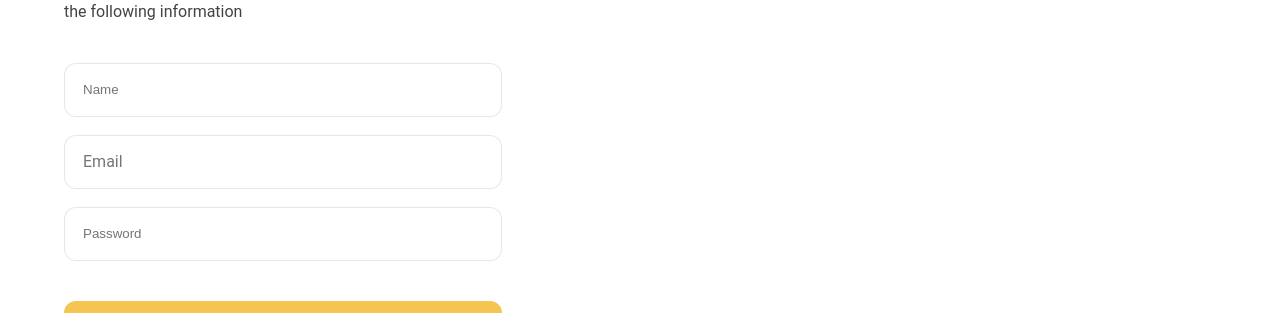
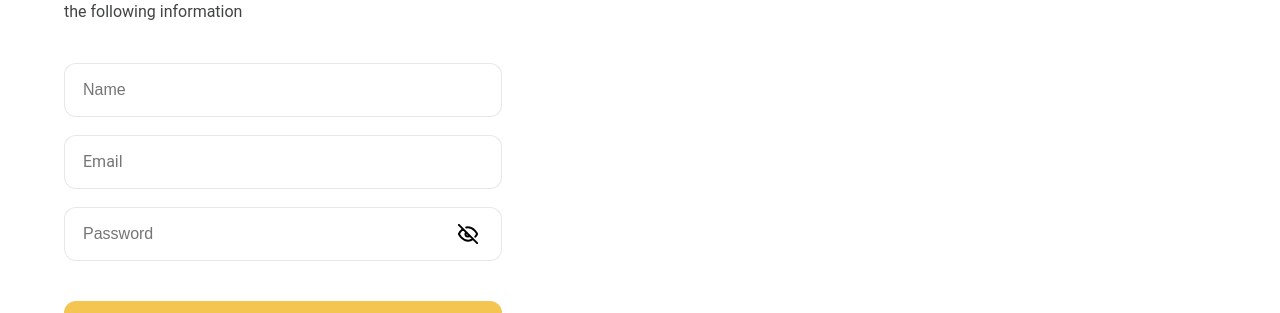
Before and after one commit to Myrosya-fsd/learn-lingo, a React (Vite) app: page /registration in a window 1280 px wide. Shown: the part 253-566 px from the top of the page. Built offline with nearby package versions, Linux system fonts and the light colour scheme; no server answers.

Commit message:
add_icons_eyes

```diff
--- a/src/components/Login/Login.jsx
+++ b/src/components/Login/Login.jsx
@@ -88,11 +88,11 @@ const Login = ({ onClose, openRegistration }) => {
             onClick={() => setShowPassword(!showPassword)}
           >
             {showPassword ? (
-              <svg className={styles.iconEyye} width="32" height="32">
+              <svg className={styles.iconEyye} width="20" height="20">
                 <use xlinkHref="/symbol-defs-2.svg#icon-eye" />
               </svg>
             ) : (
-              <svg className={styles.iconEyye} width="32" height="32">
+              <svg className={styles.iconEyye} width="20" height="20">
                 <use xlinkHref="/symbol-defs-2.svg#icon-eye-off" />
               </svg>
             )}
--- a/src/components/Login/Login.module.css
+++ b/src/components/Login/Login.module.css
@@ -87,34 +87,54 @@
   color: #ffffff;
 }
 
+.login input.contactBlockInput {
+  width: 438px !important;
+}
+
+.wrapper {
+  position: relative;
+  margin-bottom: 40px;
+  height: 54px;
+}
+
+.contactBlockInput {
+  border: 1px solid rgba(18, 20, 23, 0.1);
+  border-radius: 12px;
+  padding: 16px 50px 16px 18px;
+  width: 438px;
+  height: 54px;
+  margin-bottom: 18px;
+  box-sizing: border-box;
+  font-family: var(--font-family);
+  font-size: 16px;
+  line-height: 137%;
+}
+
+.contactBlockInputBt {
+  margin-bottom: 40px;
+}
+
+.eyeButton {
+  position: absolute;
+  right: 17px;
+  top: 50%;
+  transform: translateY(-50%);
+  display: flex;
+  align-items: center;
+  justify-content: center;
+  background: none;
+  border: none;
+  cursor: pointer;
+  width: 32px;
+  background-color: #fff;
+  border: none;
+}
+
 .iconEyye {
   display: inline-block;
   width: 20px;
   height: 20px;
-  stroke-width: 0;
   stroke: currentColor;
   fill: #fff;
+  flex-shrink: 0;
 }
-
-.eyeButton {
-  background-color: #fff;
-  border: none;
-}
-
-.wrapper {
-  position: relative;
-}
-.eyeButton {
-  position: absolute;
-  right: 16px;
-  top: 50%;
-  transform: translateY(-50%);
-  cursor: pointer;
-  display: flex;
-  align-items: center;
-  justify-content: center;
-}
-
-.login input.contactBlockInput {
-  width: 438px !important;
-}
--- a/src/components/Registration/Registration.jsx
+++ b/src/components/Registration/Registration.jsx
@@ -6,6 +6,7 @@ const Registration = ({ onClose }) => {
   const [email, setEmail] = useState("");
   const [password, setPassword] = useState("");
   const [errors, setErrors] = useState({});
+  const [showPassword, setShowPassword] = useState(false);
 
   const validate = () => {
     const newErrors = {};
@@ -74,6 +75,7 @@ const Registration = ({ onClose }) => {
           onChange={(e) => setEmail(e.target.value)}
         />
 
+        <div className={styles.wrapper}>
           <input
             className={`${styles.contactBlockInput} ${styles.contactBlockInputBt}`}
             type="password"
@@ -81,6 +83,23 @@ const Registration = ({ onClose }) => {
             value={password}
             onChange={(e) => setPassword(e.target.value)}
           />
+
+          <button
+            type="button"
+            className={styles.eyeButton}
+            onClick={() => setShowPassword(!showPassword)}
+          >
+            {showPassword ? (
+              <svg className={styles.iconEyye} width="20" height="20">
+                <use xlinkHref="/symbol-defs-2.svg#icon-eye" />
+              </svg>
+            ) : (
+              <svg className={styles.iconEyye} width="20" height="20">
+                <use xlinkHref="/symbol-defs-2.svg#icon-eye-off" />
+              </svg>
+            )}
+          </button>
+        </div>
         {errors.password && (
           <p className={styles.errorText}>{errors.password}</p>
         )}
--- a/src/components/Registration/Registration.module.css
+++ b/src/components/Registration/Registration.module.css
@@ -88,3 +88,50 @@
 .registration input.contactBlockInput {
   width: 438px !important;
 }
+
+.wrapper {
+  position: relative;
+  margin-bottom: 40px;
+  height: 54px;
+}
+
+.contactBlockInput {
+  border: 1px solid rgba(18, 20, 23, 0.1);
+  border-radius: 12px;
+  padding: 16px 50px 16px 18px;
+  width: 438px;
+  height: 54px;
+  margin-bottom: 18px;
+  box-sizing: border-box;
+  font-size: 16px;
+  line-height: 1.4;
+}
+
+.contactBlockInputBt {
+  margin-bottom: 40px;
+}
+
+.eyeButton {
+  position: absolute;
+  right: 17px;
+  top: 50%;
+  transform: translateY(-50%);
+  display: flex;
+  align-items: center;
+  justify-content: center;
+  background: none;
+  border: none;
+  cursor: pointer;
+  width: 32px;
+  background-color: #fff;
+  border: none;
+}
+
+.iconEyye {
+  display: inline-block;
+  width: 20px;
+  height: 20px;
+  stroke: currentColor;
+  fill: #fff;
+  flex-shrink: 0;
+}
```
Lines whose indentation alone changed are shown as unchanged.
